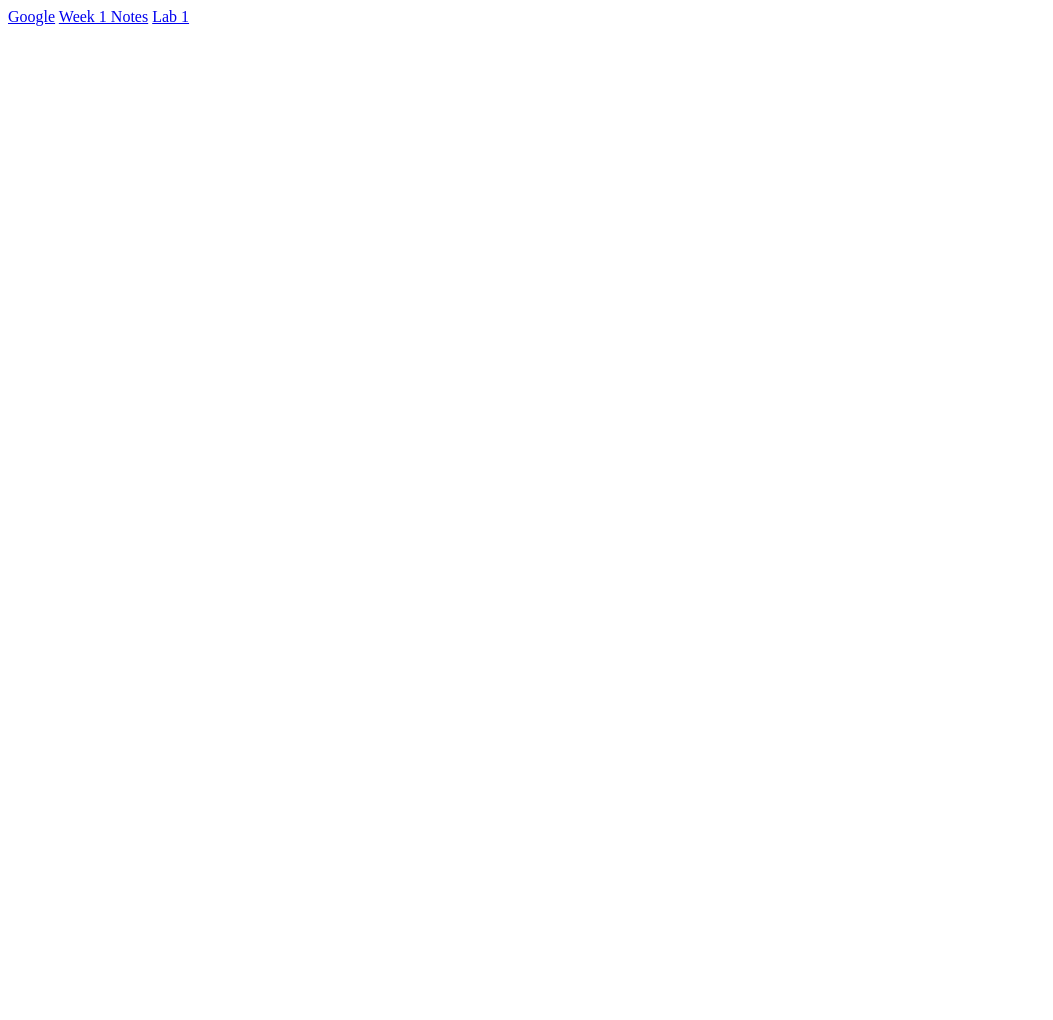
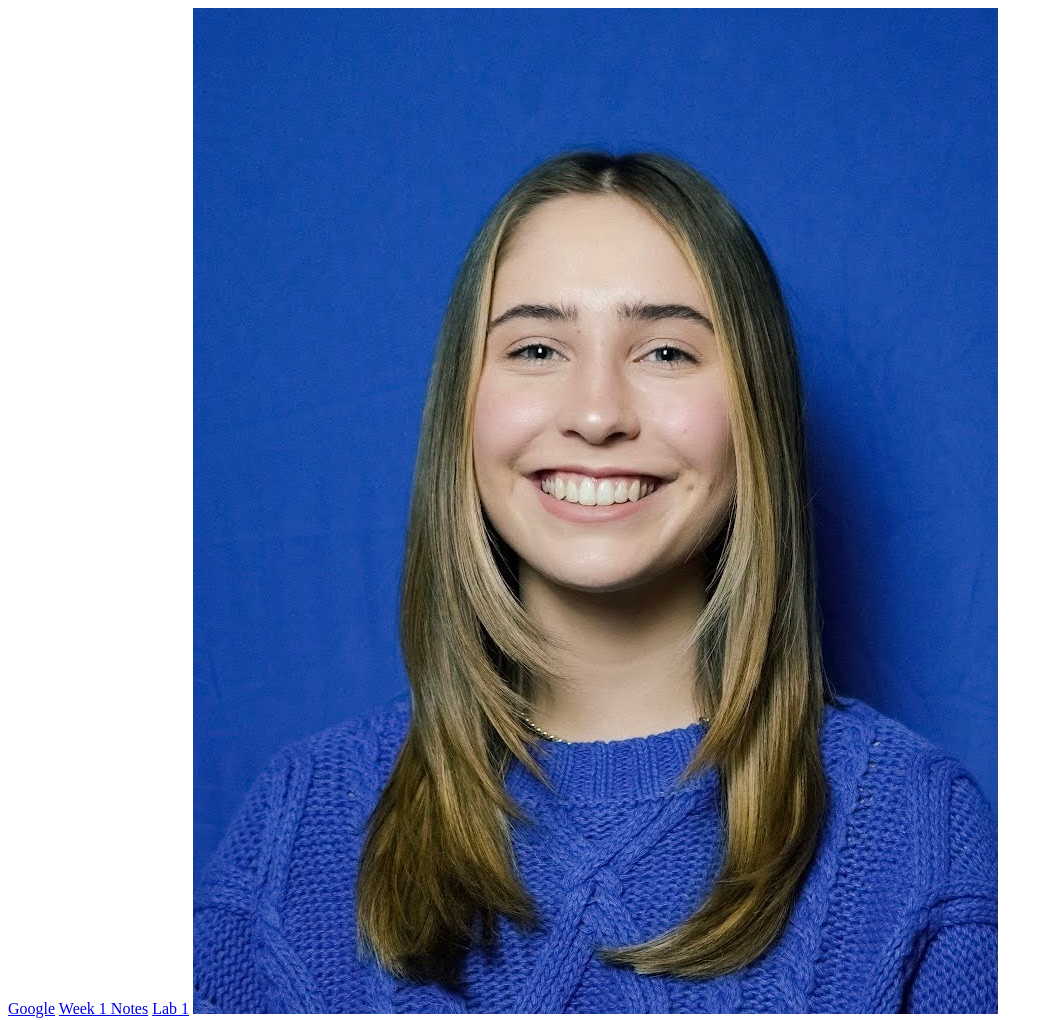
Before and after one commit to catie24241/ist263, a plain HTML site: page lecturenotes/week3notes.html in a window 1280 px wide. Shown: the whole page, without its empty margins (0-1053 px from the left). Before the commit the page ends 800 px from the top, so only its background shows below. Drawn offline with Linux system fonts and the light colour scheme.

Commit message:
headshot

```diff
--- a/lecturenotes/week3notes.html
+++ b/lecturenotes/week3notes.html
@@ -15,6 +15,9 @@
 
         <!-- relative link not to a file in this folder-->
         <a href= "../lab01/haugen-bio.html">Lab 1</a>
+
+        <!-- finding the image in images -->
+        <img src="../images/IMG_8571.JPG" alt="catie's headshot">
     </body>
 
 </html>
```
Also changed, not shown: images/IMG_8571.JPG (added), 1 other file.
